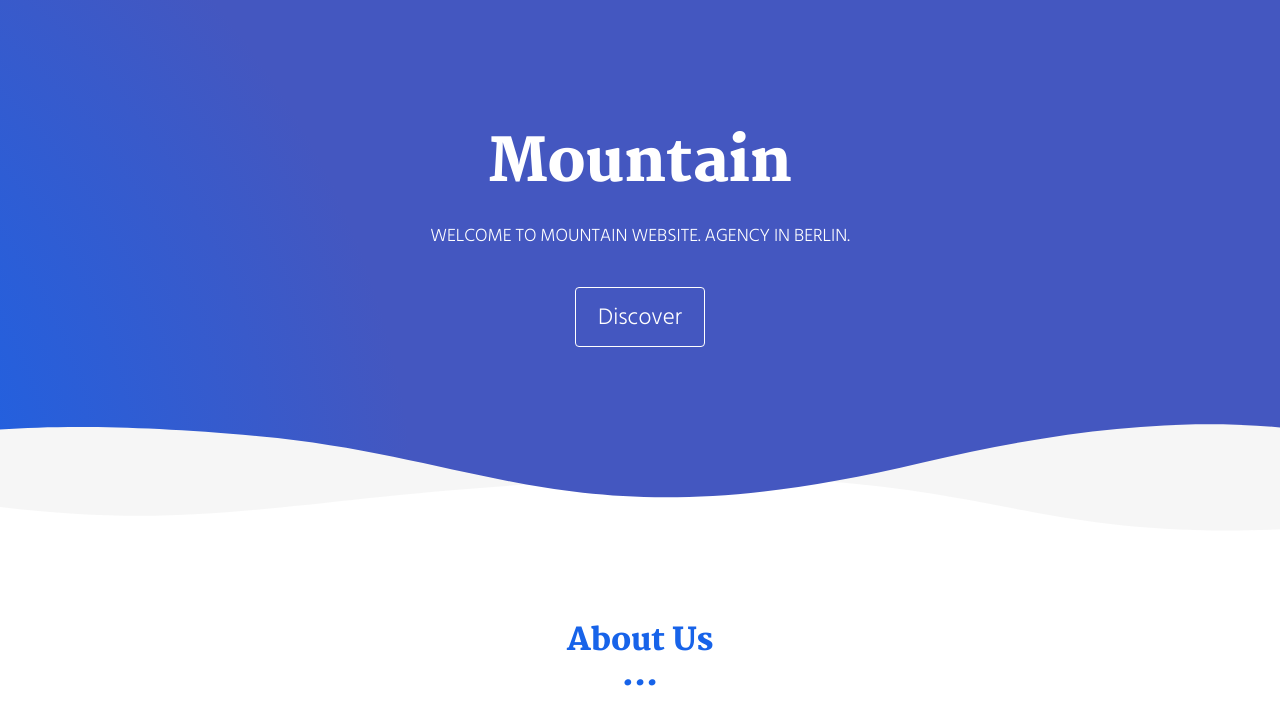
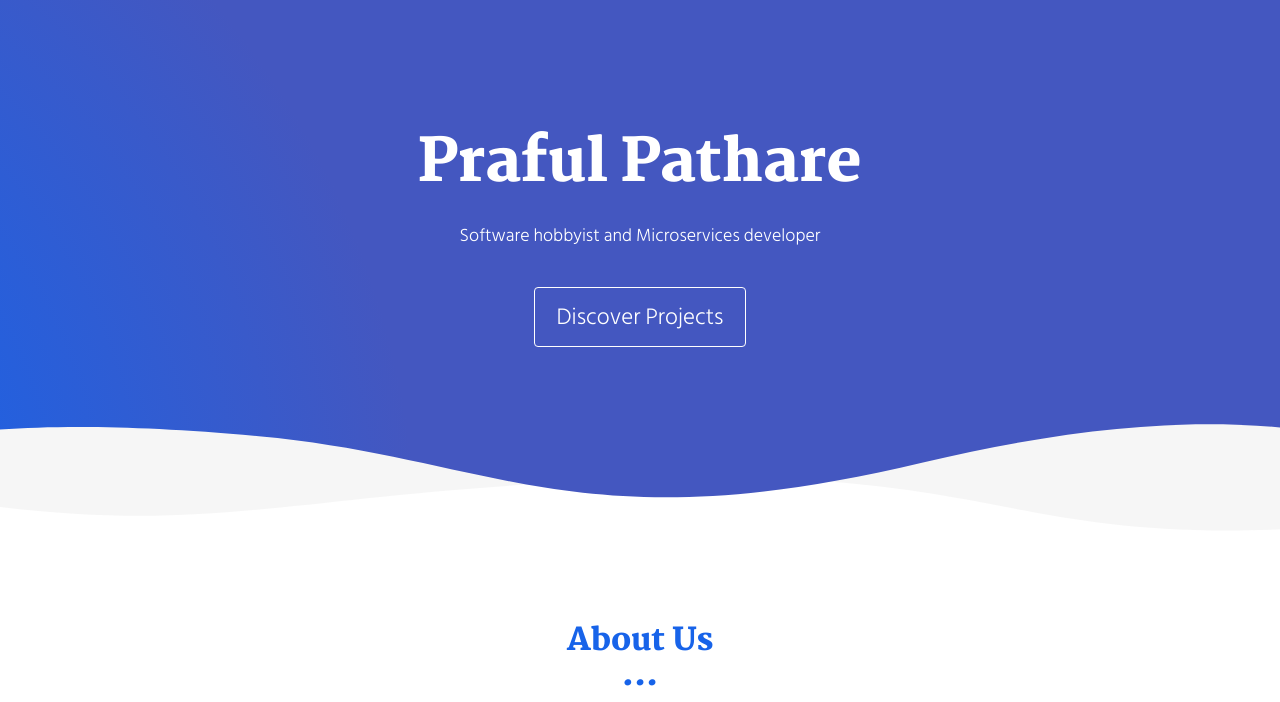
Before and after one commit to prafulpathare/prafulpathare, a plain HTML site: page index.html in a window 1280 px wide. Shown: the part 84-786 px from the top of the page. Drawn offline with Linux system fonts and the light colour scheme.

Commit message:
Name and subtitle changed on landing page.

```diff
--- a/index.html
+++ b/index.html
@@ -61,10 +61,10 @@
     <div class="container">
       <div class="row">
         <div class="col-xs-12">
-          <h1>Mountain</h1>
-          <p>WELCOME TO MOUNTAIN WEBSITE. AGENCY IN BERLIN.</p>
+          <h1>Praful Pathare</h1>
+          <p>Software hobbyist and Microservices developer</p>
           <br>
-          <a href="./project.html" class="btn btn-default btn-lg" title="">Discover</a>
+          <a href="./project.html" class="btn btn-default btn-lg" title="">Discover Projects</a>
         </div>
       </div>
     </div>
```
